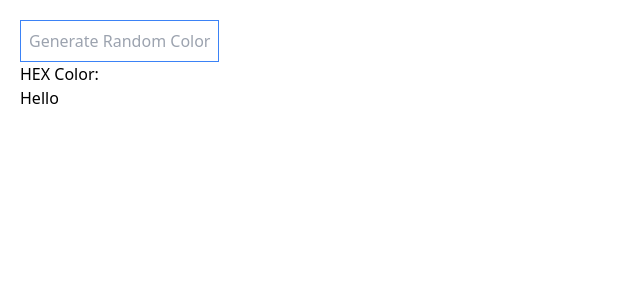
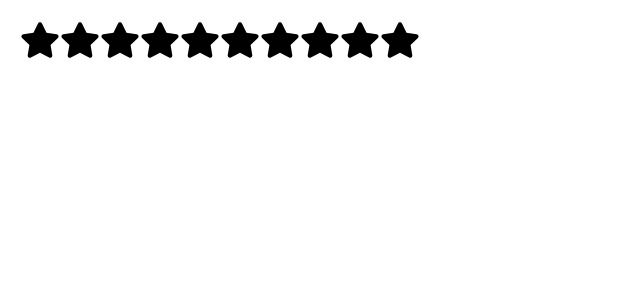
Before and after one commit to MUJAHID-WEB/project_essentials, a Next.js app: page / in a window 1280 px wide. Shown: the top 300 px of the page, without its empty margins (0-640 px from the left). Built offline with nearby package versions, Linux system fonts and the light colour scheme.

Commit message:
star rating

```diff
--- a/src/components/random-color/RandomColor.tsx
+++ b/src/components/random-color/RandomColor.tsx
@@ -1,32 +1,14 @@
 import React, { useState } from 'react'
+import RandomHex from './RandomHex'
+import RandomRgb from './RandomRgb'
 
 function RandomColor() {
-    const [color, setColor] = useState('')
-
-    function handleRandomColor(){
-        const hex = [1,2,3,4,5,6,7,8,9,'A','B','C','D','E','F']
-        let hexColor = '#'
-
-        for(let i=0; i<6; i++){
-            hexColor += hex[Math.floor(Math.random()*(hex.length))]
-
-        }
-
-        console.log(hexColor)
-        setColor(hexColor)
-    }
-
 
   return (
-    <div className={`p-5 w-full h-80 bg-[${color}]`}>
+    <div>
+        <RandomHex />
+        <RandomRgb />
 
-        <button onClick={()=>handleRandomColor()} className='border border-blue-500 p-2 text-gray-400 bg-white'>Generate Random Color</button>
-
-
-        <div className={`text-${color}`}>
-            HEX Color: {color}
-            <p className={`text-${color}`}>Hello</p>
-        </div>
 
     </div>
   )
--- /dev/null
+++ b/src/components/random-color/RandomHex.jsx
@@ -0,0 +1,36 @@
+import React, { useState } from 'react'
+
+const RandomHex = () => {
+    const [color, setColor] = useState('')
+
+    function handleRandomColor(){
+        const hex = [1,2,3,4,5,6,7,8,9,'A','B','C','D','E','F']
+        let hexColor = '#'
+
+        for(let i=0; i<6; i++){
+            hexColor += hex[Math.floor(Math.random()*(hex.length))]
+
+        }
+
+        console.log(hexColor)
+        setColor(hexColor)
+    }
+
+
+  return (
+    <div className={`p-5 w-full h-80 bg-[${color}]`}>
+
+        <button onClick={()=>handleRandomColor()} className='border border-blue-500 p-2 text-gray-400 bg-white'>Generate Random Hex Color</button>
+
+
+        <div className={`text-${color}`}>
+            HEX Color: {color}
+            <p className={`text-${color}`}>Hello</p>
+        </div>
+
+    </div>
+  )
+}
+
+
+export default RandomHex
--- /dev/null
+++ b/src/components/random-color/RandomRgb.tsx
@@ -0,0 +1,32 @@
+import React, { useState } from 'react'
+
+function RandomRgb() {
+    const [color, setColor] = useState('#000')
+
+    function rgbLength(length:any){
+        return Math.floor(Math.random()*length)
+    }
+
+    function handleRgb(){
+        const r = rgbLength(256)
+        const g = rgbLength(256)
+        const b = rgbLength(256)
+
+        setColor(`rgb(${r},${g},${b})`)
+
+
+    }
+
+  return (
+    <div className={`p-5 w-full h-80 bg-[${color}]`}>
+        <button
+        onClick={handleRgb}
+        className='border border-red-500 p-3 text-gray-400'>Generate Random RGB Color</button>
+
+        <h2 className='text-gray-400'>RGB Color: {color}</h2>
+
+    </div>
+  )
+}
+
+export default RandomRgb
--- /dev/null
+++ b/src/components/star-rating/StarRating.tsx
@@ -0,0 +1,44 @@
+import React, { useState } from 'react'
+import { FaStar } from 'react-icons/fa'
+
+function StarRating({noOfStars = 5}) {
+  const [rating, setRating]=useState(0)
+  const [hover, setHover]=useState(0)
+
+
+  function handleClick(getCurrentIndex:any){
+console.log(getCurrentIndex)
+setRating(getCurrentIndex)
+  }
+
+  function handleMouseMove(getCurrentIndex:any){
+    console.log(getCurrentIndex)
+    setHover(getCurrentIndex)
+  }
+
+  function handleMouseLeave(){
+    setHover(rating)
+  }
+  return (
+    <div className='flex flex-row p-5'>
+      {
+        [...Array(noOfStars)].map((_,index)=>(
+
+
+
+          <FaStar
+          key={index}
+          className={index >= (hover || rating) ? 'text-black' :  'text-yellow-500'}
+          onClick={()=>handleClick(index + 1)}
+          onMouseMove={()=>handleMouseMove(index + 1)}
+          onMouseLeave={()=>handleMouseLeave()}
+          size={40}
+          />
+        ))
+      }
+
+    </div>
+  )
+}
+
+export default StarRating
--- a/src/pages/index.tsx
+++ b/src/pages/index.tsx
@@ -1,6 +1,7 @@
 import Accordion from "@/components/accordion/Accordion";
 import Accordion2 from "@/components/accordion/Accordion2";
 import RandomColor from "@/components/random-color/RandomColor";
+import StarRating from "@/components/star-rating/StarRating";
 import { Inter } from "next/font/google";
 
 const inter = Inter({ subsets: ["latin"] });
@@ -10,7 +11,9 @@ export default function Home() {
     <div className="">
       {/* <Accordion /> */}
 
-      <RandomColor />
+      {/* <RandomColor /> */}
+
+      <StarRating noOfStars={10}/>
 
 
     </div>
--- a/tsconfig.json
+++ b/tsconfig.json
@@ -16,6 +16,6 @@
       "@/*": ["./src/*"]
     }
   },
-  "include": ["next-env.d.ts", "**/*.ts", "**/*.tsx"],
+  "include": ["next-env.d.ts", "**/*.ts", "**/*.tsx", "src/components/random-color/RandomHex.jsx"],
   "exclude": ["node_modules"]
 }
```
Also changed, not shown: package.json (+5 -4 lines), 1 other file (tests, documents, lock files or other folders).
